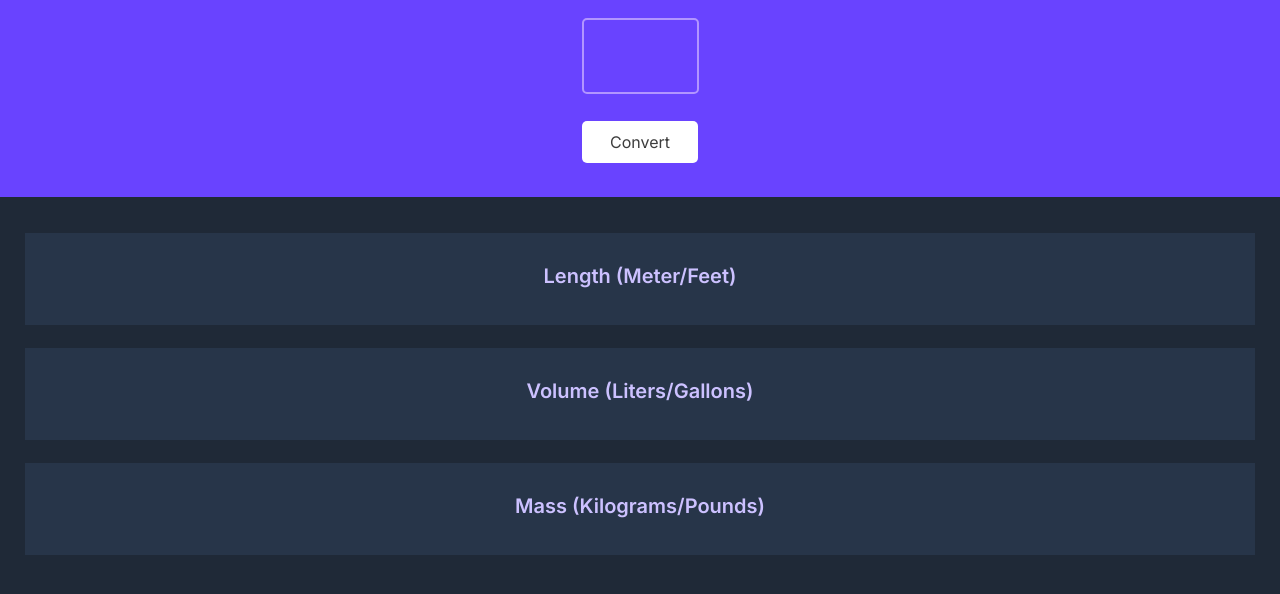
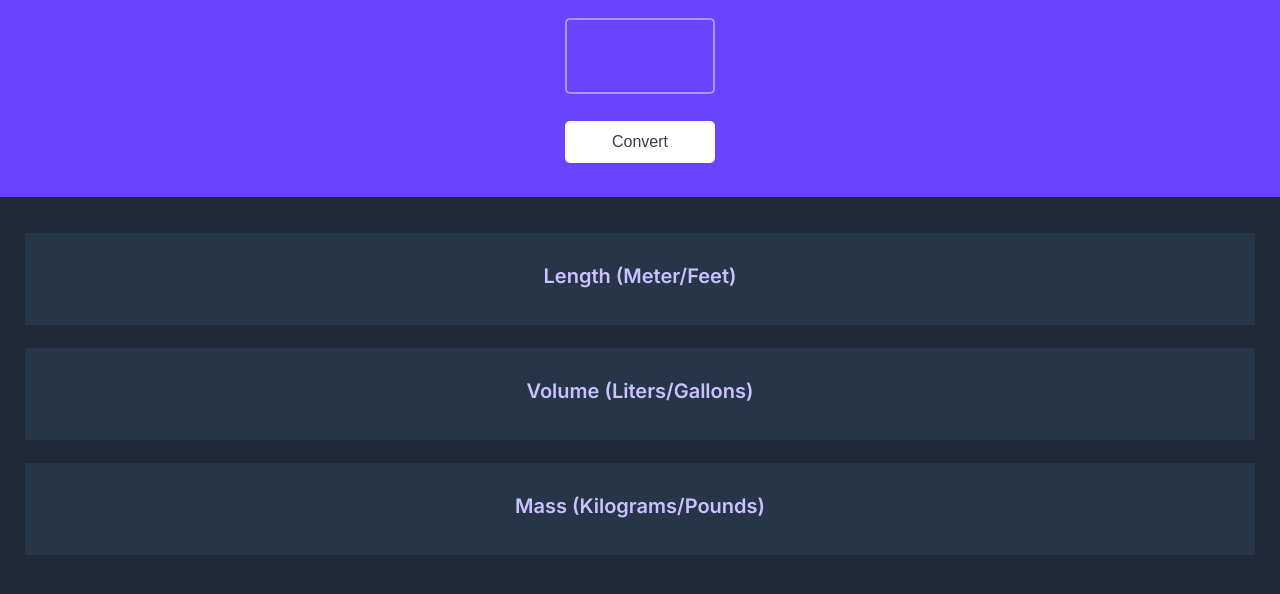
Before and after one commit to ste1v0/scrimba, a browser extension: page unit-converter/index.html in a window 1280 px wide. Shown: the part 74-668 px from the top of the page. Drawn offline with Linux system fonts and the light colour scheme.

Commit message:
fix: input and btn width increase

```diff
--- a/unit-converter/index.css
+++ b/unit-converter/index.css
@@ -27,7 +27,7 @@ h3 {
 }
 
 #input {
-    max-width: 117px;
+    max-width: 150px;
     text-align: center;
     color: #fff;
     font-size: 58px;
@@ -76,9 +76,8 @@ h3 {
     background: #fff;
     border-radius: 5px;
     border: none;
-    padding: 9px 28px;
+    padding: 9px 47px;
     font-size: 16px;
-    font-family: Inter;
     font-weight: 500;
     line-height: 24px;
     margin-bottom: 34px;
```
